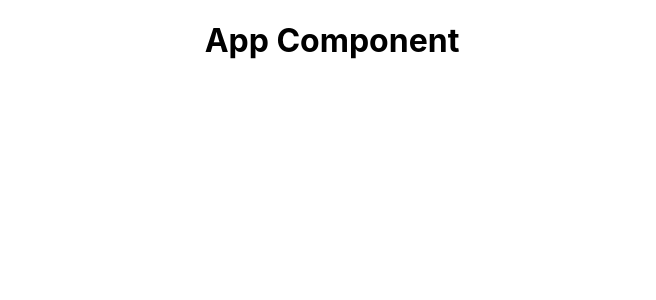
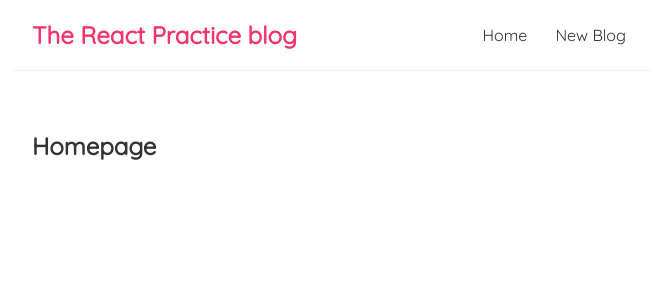
Before and after one commit to ebssgd/reactBlog, a JavaScript app: page / in a window 1280 px wide. Shown: the top 300 px of the page, without its empty margins (308-964 px from the left). Built offline with nearby package versions, Linux system fonts and the light colour scheme; the HTML template or start-up script is replaced by a standard one.

Commit message:
Set up more components and added CSS

```diff
--- a/src/App.css
+++ /dev/null
@@ -1,38 +0,0 @@
-.App {
-  text-align: center;
-}
-
-.App-logo {
-  height: 40vmin;
-  pointer-events: none;
-}
-
-@media (prefers-reduced-motion: no-preference) {
-  .App-logo {
-    animation: App-logo-spin infinite 20s linear;
-  }
-}
-
-.App-header {
-  background-color: #282c34;
-  min-height: 100vh;
-  display: flex;
-  flex-direction: column;
-  align-items: center;
-  justify-content: center;
-  font-size: calc(10px + 2vmin);
-  color: white;
-}
-
-.App-link {
-  color: #61dafb;
-}
-
-@keyframes App-logo-spin {
-  from {
-    transform: rotate(0deg);
-  }
-  to {
-    transform: rotate(360deg);
-  }
-}
--- a/src/App.js
+++ b/src/App.js
@@ -1,15 +1,34 @@
-import './App.css';
+import Navbar from "./Navbar";
+import Home from "./Home";
 
 function App() {
+  // const title = "Welcome to my practice React blog";
+  // const likes = 50;
+  //Strings and Numbers are fine to output.
+  //Booleans and Objects can NOT be output in this fashion.
+  //const person = { name: "Bryan", age: 39 }; This won't work.
+  // const link = "http://www.google.com";
   return (
     <div className="App">
+      <Navbar />
       <div className="content">
-        <h1>App Component</h1>
+        {/* <h1>{title}</h1>
+        <p>Liked {likes} times</p> */}
+        <Home />
       </div>
+      {/* <p>{10}</p>
+      <p>{"Hello, everyone!"}</p>
+      <p>{[1, 2, 3, 4, 5]}</p>
+      <p>{Math.random() * 10}</p>
+
+      <a href={link}>Google Site</a>  */}
     </div>
   );
 }
 
 export default App;
+
 //This is a component.
 //A component is basically a function that must be returned.
+
+//Attributes can be set with variables the way we did here with the link variable
--- /dev/null
+++ b/src/Home.js
@@ -0,0 +1,9 @@
+const Home = () => {
+  return (
+    <div className="home">
+      <h2>Homepage</h2>
+    </div>
+  );
+};
+
+export default Home;
--- /dev/null
+++ b/src/Navbar.js
@@ -0,0 +1,30 @@
+const Navbar = () => {
+  return (
+    <nav className="navbar">
+      <h1>The React Practice blog</h1>
+      <div className="links">
+        <a href="/">Home</a>
+        <a
+          href="/create"
+          //   style={{
+          //     color: "white",
+          //     backgroundColor: "#f1356d",
+          //     borderRadius: "8px",
+          //   }}
+        >
+          New Blog
+        </a>
+      </div>
+    </nav>
+  );
+};
+
+export default Navbar;
+
+//Using the React snippets extension,
+//the base template for this can be created with sfc then the tab key
+//Sfc stands for standard functional component
+
+//To use inline styling in React, we need to start with 2 sets of {}
+//The first is to tell React that we are passing in a value,
+//the second is to signify that we are using an Object in order to set those values
--- a/src/index.css
+++ b/src/index.css
@@ -1,13 +1,41 @@
-body {
+@import url("https://fonts.googleapis.com/css2?family=Quicksand&display=swap");
+
+/* base styles */
+* {
   margin: 0;
-  font-family: -apple-system, BlinkMacSystemFont, 'Segoe UI', 'Roboto', 'Oxygen',
-    'Ubuntu', 'Cantarell', 'Fira Sans', 'Droid Sans', 'Helvetica Neue',
-    sans-serif;
-  -webkit-font-smoothing: antialiased;
-  -moz-osx-font-smoothing: grayscale;
+  font-family: "Quicksand";
+  color: #333;
 }
 
-code {
-  font-family: source-code-pro, Menlo, Monaco, Consolas, 'Courier New',
-    monospace;
+.navbar {
+  padding: 20px;
+  display: flex;
+  align-items: center;
+  max-width: 600px;
+  margin: 0 auto;
+  border-bottom: 1px solid #f2f2f2;
 }
+
+.navbar h1 {
+  color: #f1356d;
+}
+
+.navbar .links {
+  margin-left: auto;
+}
+
+.navbar a {
+  margin-left: 16px;
+  text-decoration: none;
+  padding: 6px;
+}
+
+.navbar a:hover {
+  color: #f1356d;
+}
+
+.content {
+  max-width: 600px;
+  margin: 40px auto;
+  padding: 20px;
+}
```
